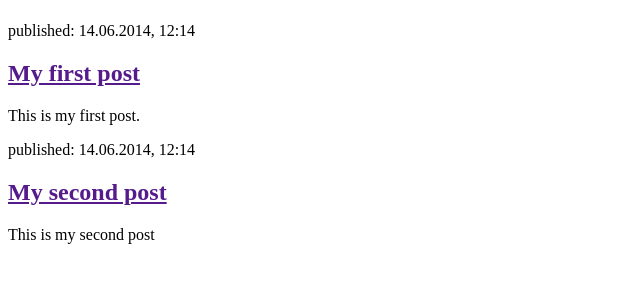
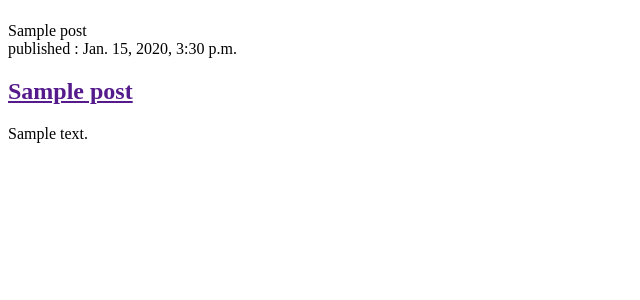
Before and after one commit to sachinmandowara/my-first-blog, a Django app: page / in a window 1280 px wide. Shown: the part 58-358 px from the top of the page, without its empty margins (0-640 px from the left). Run offline with Django 3.2, Linux system fonts and the light colour scheme; tables that the repository leaves empty hold one stand-in row (values such as "Sample post").

Commit message:
Modified templated to display posts

```diff
--- a/blog/templates/blog/post_list.html
+++ b/blog/templates/blog/post_list.html
@@ -21,6 +21,16 @@
         <header>
             <h1><a href="/">Sachin's Blog</a></h1>
         </header>
+        <!-- {{posts}} -->
+        {%for post in posts%}
+            {{post}}
+            <article>
+                <time>published : {{ post.published_date}}</time>
+                <h2><a href="">{{post.title}}</a></h2>
+                <p>{{ post.text|linebreaksbr}}</p>
+            </article>
+        {% endfor %}
+        <!--
 
         <article>
             <time>published: 14.06.2014, 12:14</time>
@@ -32,6 +42,6 @@
             <time>published: 14.06.2014, 12:14</time>
             <h2><a href="">My second post</a></h2>
             <p>This is my second post</p>
-        </article>
+        </article> -->
     </body>
 </html>
--- a/blog/views.py
+++ b/blog/views.py
@@ -1,6 +1,9 @@
 from django.shortcuts import render
+from .models import Post
+from django.utils import timezone
 
 # Create your views here.
 
 def post_list(request):
-    return render(request, 'blog/post_list.html', {})
+    posts = Post.objects.filter(published_date__lte=timezone.now()).order_by('published_date')
+    return render(request, 'blog/post_list.html', {'posts': posts})
```
